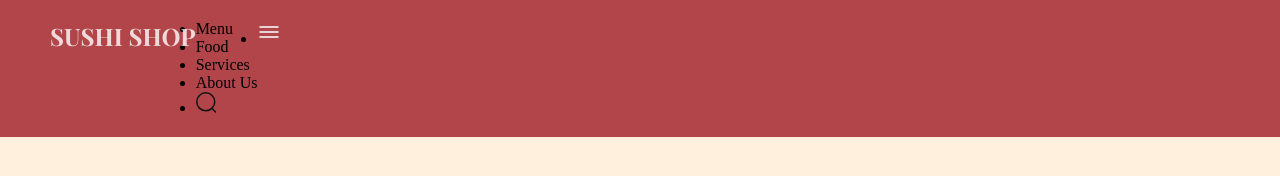
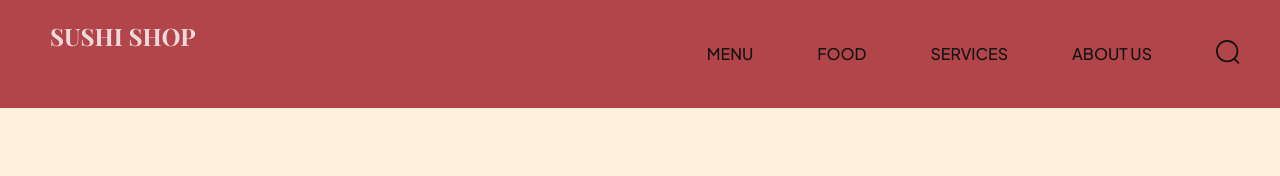
Before and after one commit to rifah07/sushi-shop, a website built with Vite: page index.html in a window 1280 px wide. Built offline with nearby package versions, Linux system fonts and the light colour scheme.

Commit message:
header navbar updated

```diff
--- a/css/sections/header.css
+++ b/css/sections/header.css
@@ -31,3 +31,39 @@
   color: #fff;
   opacity: 0.8;
 }
+
+.header__menu,
+.header__menu-mobile {
+  padding: 20px;
+
+  flex: 1.235;
+  display: flex;
+  justify-content: flex-end;
+  align-items: center;
+  gap: 64px;
+
+  list-style: none;
+}
+
+.header__menu li {
+  font-weight: 500;
+  font-size: 16px;
+  line-height: 20px;
+  text-transform: uppercase;
+  font-family: var(--plus-jakarta-sans);
+  color: var(--secondary-color);
+  cursor: pointer;
+}
+
+.header__menu li img {
+  width: 24px;
+  height: 24px;
+  object-fit: contain;
+}
+
+.header__menu-mobile {
+  display: none;
+  gap: 20px;
+
+  position: relative;
+}
```
Also changed, not shown: index.html (+1 -0 lines).
